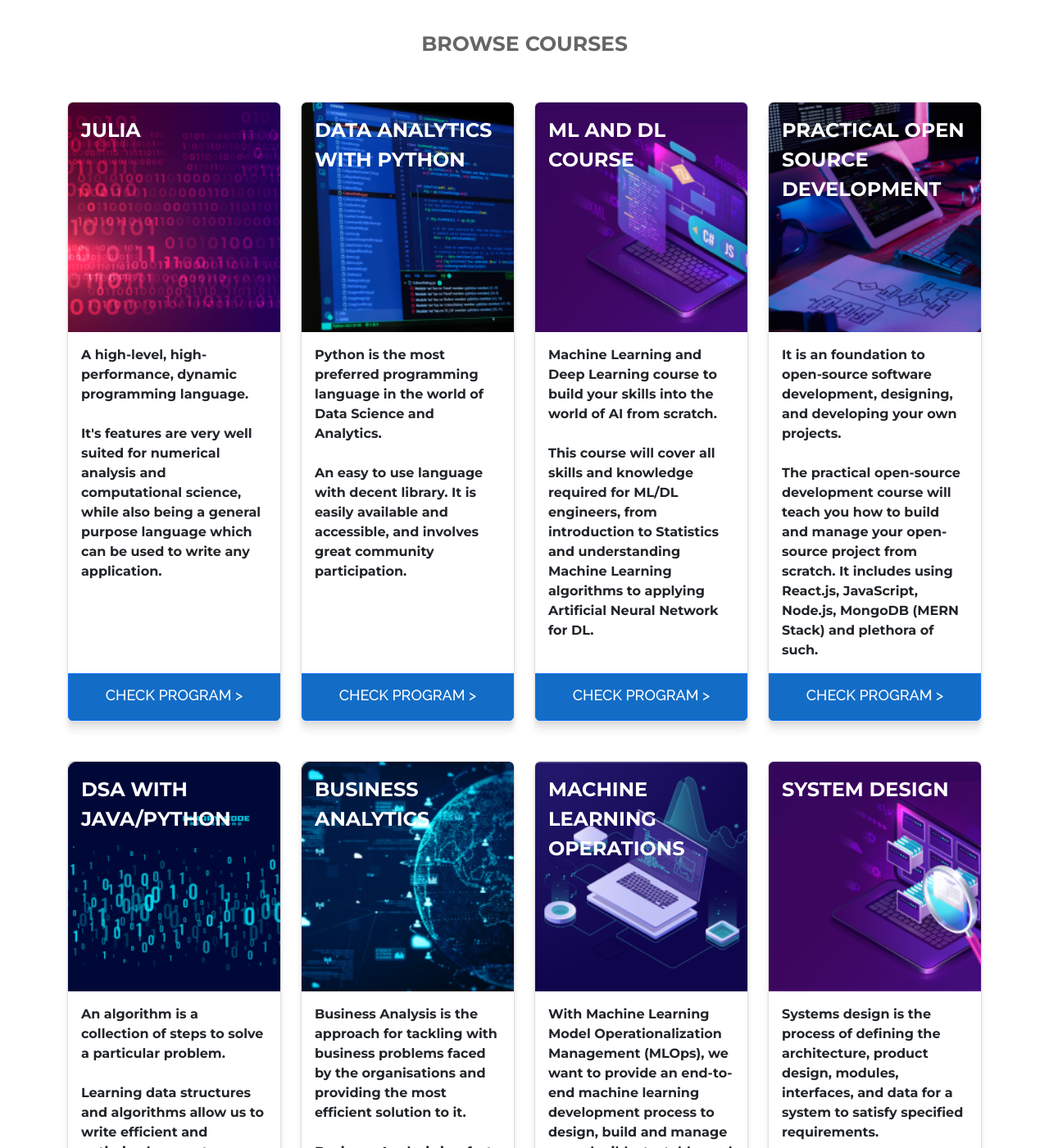
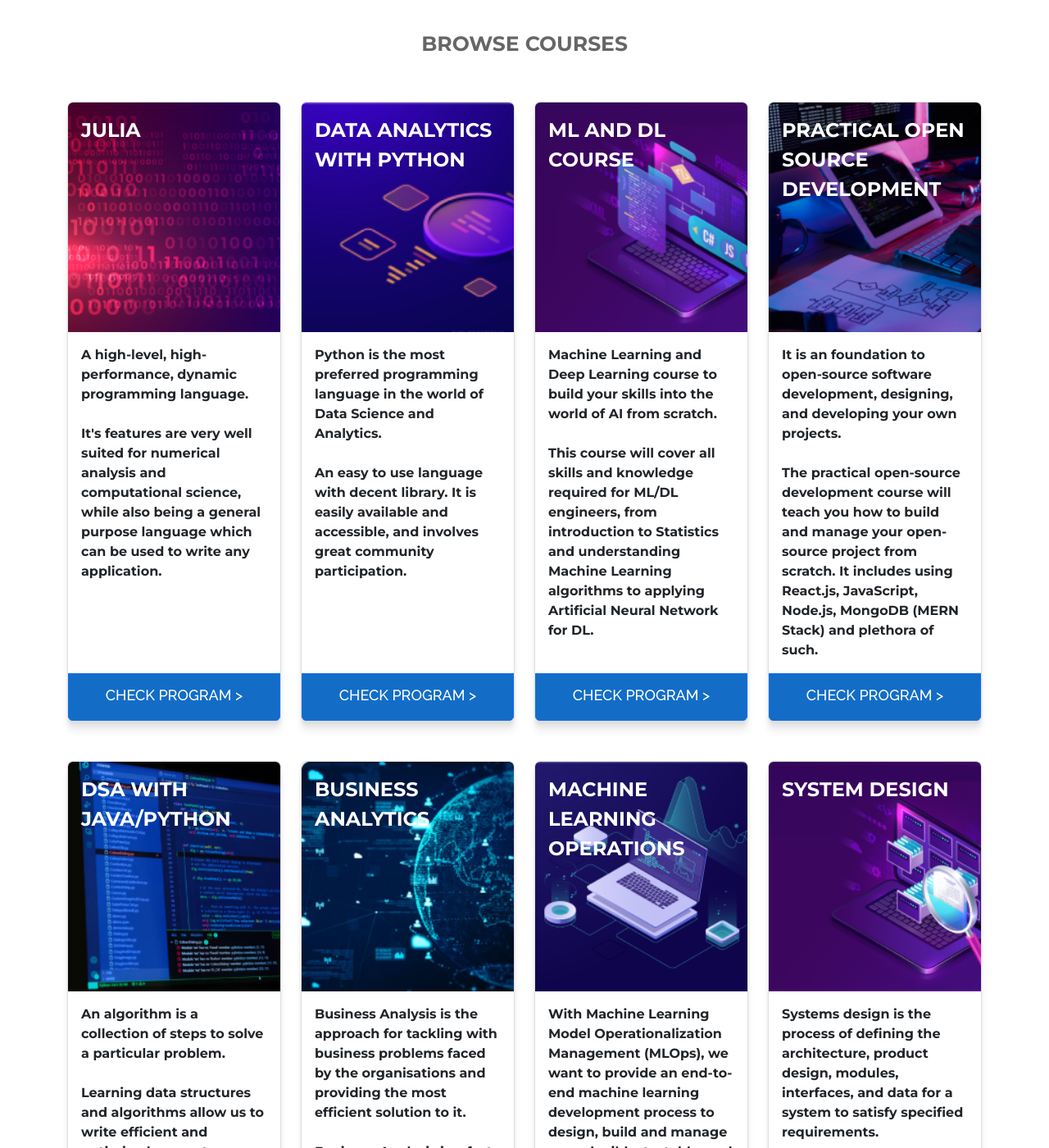
Before and after one commit to codilyticsbitm/Codilytics, a plain HTML site: page index.html in a window 1280 px wide. Shown: the part 1400-2800 px from the top of the page at 82% size. Drawn offline with nearby package versions, Linux system fonts and the light colour scheme.

Commit message:
commit 7

```diff
--- a/style.css
+++ b/style.css
@@ -1223,7 +1223,7 @@ nav ul li a:hover{
     color: #ffffff;
     font-size: 24px;
     font-weight: 700;
-    background-image: url("./images/Courses/DSA\ with\ Python.png");
+    background-image: url("./images/Courses/Data\ Analytics\ with\ Python.png");
     background-repeat: no-repeat;
     background-size:cover;
 }
@@ -1250,7 +1250,7 @@ nav ul li a:hover{
     color: #ffffff;
     font-size: 24px;
     font-weight: 700;
-    background-image: url("./images/Courses/DSA\ with\ JAVA_Python\ Cover.png");
+    background-image: url("./images/Courses/DSA\ with\ Python.png");
     background-repeat: no-repeat;
     background-size:cover;
 }
```
Also changed, not shown: images/Courses/DSA with JAVA_Python Cover.png (deleted), images/Courses/Data Analytics with Python.png (added).
